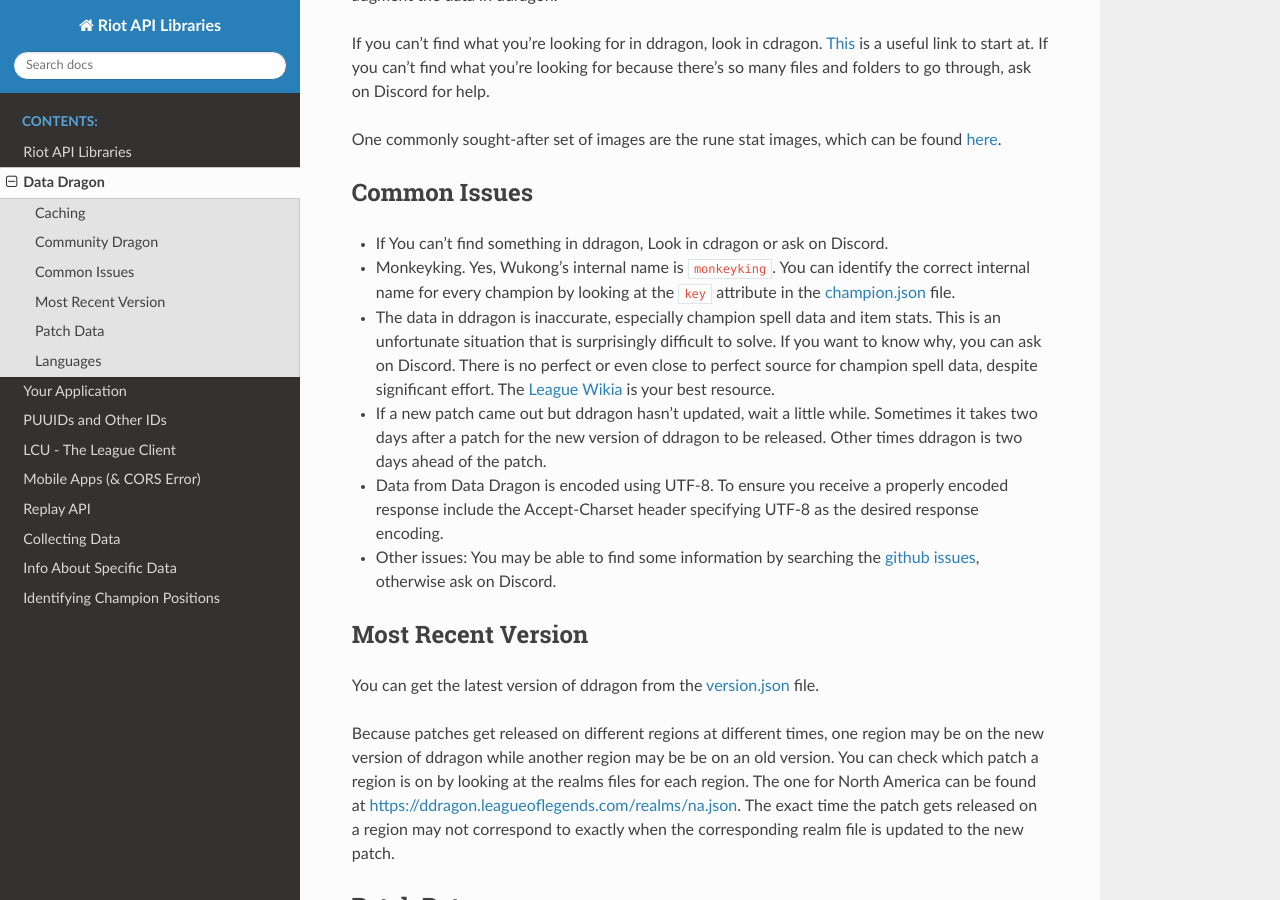
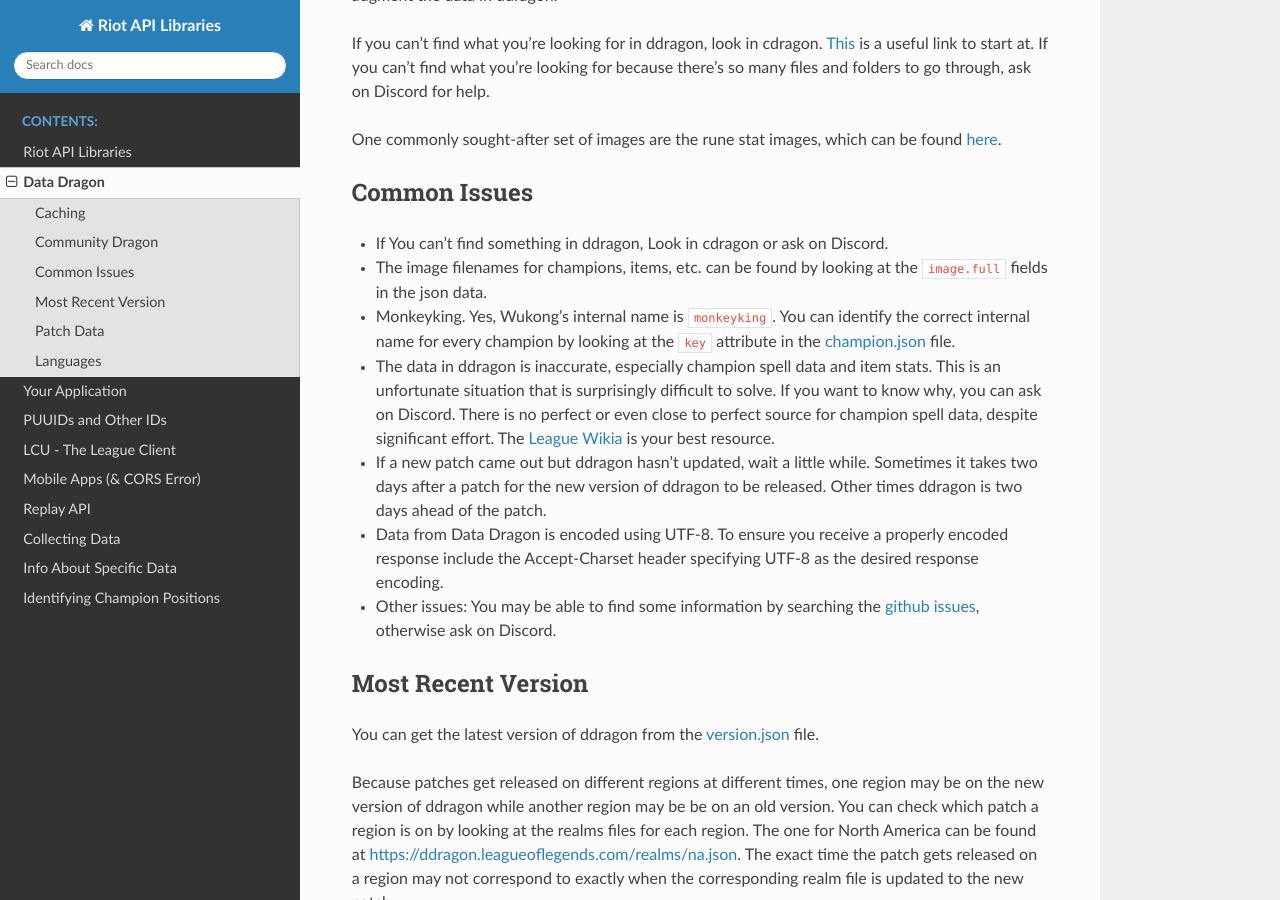
Before and after one commit to WxWatch/riot-api-libraries, a Sphinx documentation site: the page built from docs/ddragon.rst, in a window 1280 px wide and 900 px high, scrolled down 818 px. Built offline with Sphinx 7.4.7 and the Read the Docs theme 2.0.0, drawn with Linux system fonts in a browser that asks for light colours; pages that are not in the unit, such as notebooks, are missing from menus.

Commit message:
added info about image filenames

```diff
--- a/docs/ddragon.rst
+++ b/docs/ddragon.rst
@@ -39,6 +39,8 @@
 -------------
 
 * If You can't find something in ddragon, Look in cdragon or ask on Discord.
+
+* The image filenames for champions, items, etc. can be found by looking at the :code:`image.full` fields in the json data.
 
 * Monkeyking. Yes, Wukong's internal name is :code:`monkeyking`. You can identify the correct internal name for every champion by looking at the :code:`key` attribute in the `champion.json <http://ddragon.leagueoflegends.com/cdn/9.3.1/data/en_US/champion.json>`_ file.
 
```
